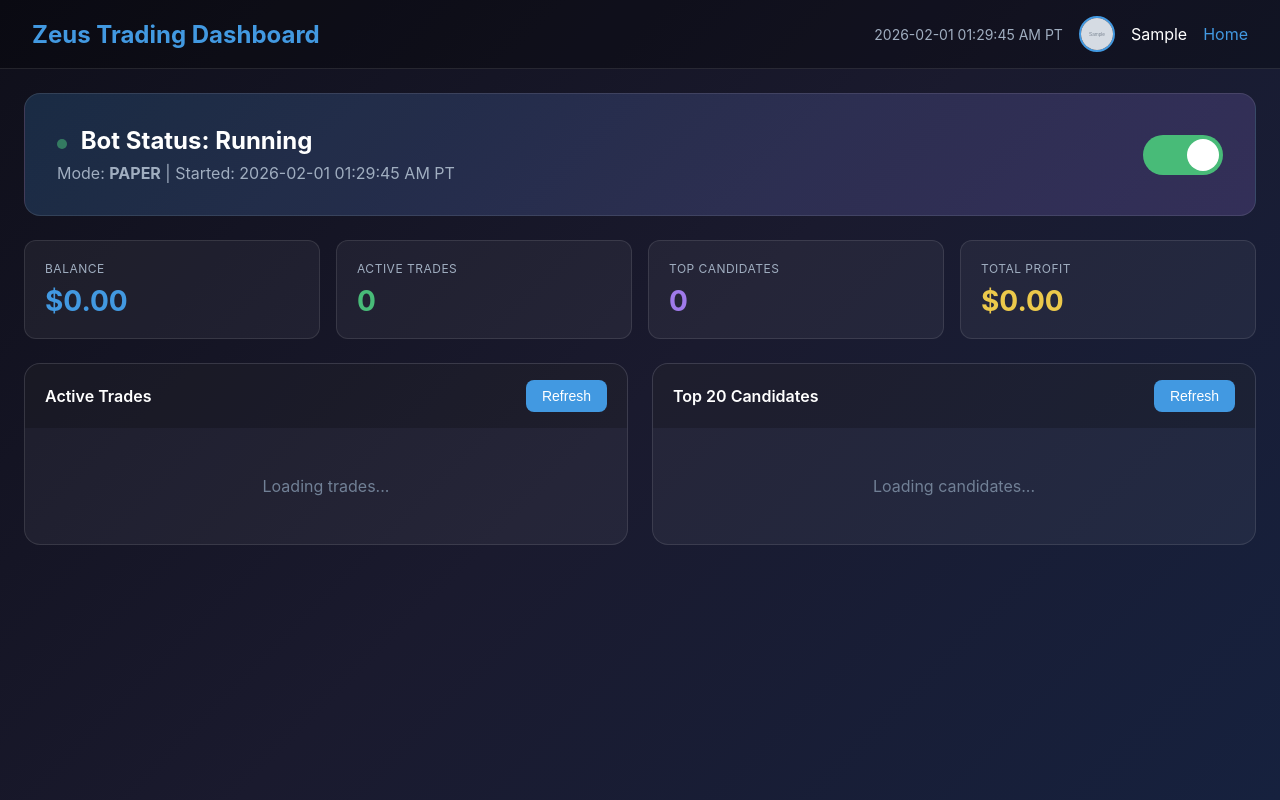
After one commit to ZeusEngineIntelligenceCore/Zeus-Ultra, a Flask app: template templates/dashboard.html in a window 1280 px wide. The commit adds this page. Run offline with Flask 3, Linux system fonts and the light colour scheme; tables that the repository leaves empty hold one stand-in row (values such as "Sample post"); the template is opened without the code that fills it: values that come from a table or form of the project are taken from there, most other values are stand-ins (such as "Sample title", 1, 10 or a date in 2020); grey boxes marked "Sample" are stand-in pictures; parts of the project's set-up code (start-up, migrations or seed data) failed here and were passed over.

Commit message:
Add real-time dashboard and improve sell order management
Implement a production WSGI server, add a dashboard link, enhance bot status reporting, and introduce real-time sell order monitoring and adjustment logic.

Replit-Commit-Author: Agent
Replit-Commit-Session-Id: bdfe89a2-b08d-4bb0-b87e-1cd92a257f8f
Replit-Commit-Checkpoint-Type: intermediate_checkpoint
Replit-Commit-Event-Id: 565c1daa-e05d-4341-a127-f5f75fec7b3a
Replit-Commit-Screenshot-Url: https://storage.googleapis.com/screenshot-production-us-central1/dd5a7376-3679-4e50-8ec8-eefeb8335eb6/bdfe89a2-b08d-4bb0-b87e-1cd92a257f8f/2pd5yH4
Replit-Helium-Checkpoint-Created: true

```diff
--- a/main.py
+++ b/main.py
@@ -1,17 +1,20 @@
 #!/usr/bin/env python3
 """
 ZEUS AUTONOMOUS TRADING BOT
-Main entry point - Flask web server with background trading bot
+Main entry point - Production WSGI server with background trading bot
 """
 
 import asyncio
 import os
 import sys
 import threading
+import json
+from datetime import datetime
+import pytz
 
 sys.path.insert(0, os.path.dirname(os.path.abspath(__file__)))
 
-from flask import render_template
+from flask import render_template, jsonify, request
 from flask_login import current_user
 from app import app
 from replit_auth import make_replit_blueprint, require_login
@@ -19,40 +22,134 @@ from src.zeus.core.bot import ZeusBot
 
 app.register_blueprint(make_replit_blueprint(), url_prefix="/auth")
 
-bot_status = {"running": False, "mode": "UNKNOWN", "error": None}
+LA_TZ = pytz.timezone('America/Los_Angeles')
+
+bot_instance = None
+bot_thread = None
+bot_lock = threading.Lock()
+
+bot_status = {
+    "running": False,
+    "mode": "UNKNOWN",
+    "error": None,
+    "balance": 0,
+    "holdings_count": 0,
+    "active_trades": 0,
+    "total_profit": 0,
+    "candidates_count": 0,
+    "last_scan": None,
+    "uptime_start": None
+}
+
+
+def get_la_time():
+    return datetime.now(LA_TZ)
+
+
+def format_la_time(dt=None):
+    if dt is None:
+        dt = get_la_time()
+    return dt.strftime("%Y-%m-%d %I:%M:%S %p PT")
 
 
 @app.route("/")
 def index():
-    return render_template("index.html", user=current_user, bot_status=bot_status)
+    return render_template("index.html", user=current_user, bot_status=bot_status, current_time=format_la_time())
 
 
 @app.route("/health")
 def health():
-    return {"status": "ok"}, 200
+    return {"status": "ok", "time": format_la_time()}, 200
 
 
 @app.route("/status")
 def status():
-    return bot_status, 200
+    with bot_lock:
+        status_copy = bot_status.copy()
+        status_copy["current_time"] = format_la_time()
+        if bot_instance and bot_instance.running:
+            try:
+                state = bot_instance.get_status()
+                status_copy["balance"] = state.get("balance", 0)
+                status_copy["active_trades"] = len(state.get("active_trades", {}))
+                status_copy["candidates_count"] = len(state.get("candidates", []))
+                status_copy["total_profit"] = state.get("total_profit", 0)
+                status_copy["cycle_count"] = state.get("cycle_count", 0)
+            except Exception:
+                pass
+    return jsonify(status_copy), 200
 
 
-@app.route("/api")
-def api():
-    return {"status": "ok"}, 200
+@app.route("/api/trades")
+@require_login
+def api_trades():
+    if not bot_instance:
+        return jsonify({"trades": [], "error": "Bot not running"}), 200
+    try:
+        state = bot_instance.get_status()
+        trades = []
+        for trade_id, trade in state.get("active_trades", {}).items():
+            trades.append({
+                "id": trade_id,
+                "symbol": trade.get("symbol"),
+                "side": trade.get("side"),
+                "entry_price": trade.get("entry_price"),
+                "size": trade.get("size"),
+                "stop_loss": trade.get("stop_loss"),
+                "take_profit": trade.get("take_profit"),
+                "entry_time": trade.get("entry_time"),
+                "status": trade.get("status")
+            })
+        return jsonify({"trades": trades, "count": len(trades)}), 200
+    except Exception as e:
+        return jsonify({"trades": [], "error": str(e)}), 200
+
+
+@app.route("/api/candidates")
+@require_login
+def api_candidates():
+    if not bot_instance:
+        return jsonify({"candidates": [], "error": "Bot not running"}), 200
+    try:
+        state = bot_instance.get_status()
+        candidates = state.get("candidates", [])[:20]
+        return jsonify({"candidates": candidates, "count": len(candidates)}), 200
+    except Exception as e:
+        return jsonify({"candidates": [], "error": str(e)}), 200
+
+
+@app.route("/api/bot/toggle", methods=["POST"])
+@require_login
+def toggle_bot():
+    global bot_instance, bot_thread
+    with bot_lock:
+        if bot_status["running"]:
+            if bot_instance:
+                bot_instance.running = False
+            bot_status["running"] = False
+            bot_status["uptime_start"] = None
+            return jsonify({"status": "stopped", "message": "Bot stopped"}), 200
+        else:
+            bot_thread = threading.Thread(target=run_trading_bot, daemon=True)
+            bot_thread.start()
+            return jsonify({"status": "starting", "message": "Bot starting..."}), 200
 
 
 @app.route("/dashboard")
 @require_login
 def dashboard():
-    return render_template("index.html", user=current_user, bot_status=bot_status)
+    return render_template("dashboard.html", user=current_user, bot_status=bot_status, current_time=format_la_time())
 
 
 def run_trading_bot():
+    global bot_instance
+
     async def start_bot():
+        global bot_instance
         print("=" * 60)
         print("  ZEUS AUTONOMOUS TRADING BOT")
         print("  Advanced Cryptocurrency Trading System")
+        print(f"  Started: {format_la_time()}")
         print("=" * 60)
 
         kraken_key = os.environ.get("KRAKEN_API_KEY", "")
@@ -64,30 +161,65 @@ def run_trading_bot():
         if not kraken_key or not kraken_secret:
             print("\n[WARNING] Kraken API credentials not set.")
             print("The bot will run in READ-ONLY mode (market scanning only).")
-            print("Set KRAKEN_API_KEY and KRAKEN_API_SECRET to enable trading.")
-            print("")
 
         print(f"\n[MODE] Running in {mode} mode")
-        print("")
 
-        bot_status["mode"] = mode
-        bot_status["running"] = True
+        with bot_lock:
+            bot_status["mode"] = mode
+            bot_status["running"] = True
+            bot_status["uptime_start"] = format_la_time()
+            bot_status["error"] = None
 
         try:
-            bot = ZeusBot(
+            bot_instance = ZeusBot(
                 kraken_key=kraken_key,
                 kraken_secret=kraken_secret,
                 telegram_token=telegram_token,
                 telegram_chat_id=telegram_chat_id,
                 mode=mode
             )
-            await bot.run_forever()
+            await bot_instance.run_forever()
         except Exception as e:
-            bot_status["error"] = str(e)
-            bot_status["running"] = False
+            with bot_lock:
+                bot_status["error"] = str(e)
+                bot_status["running"] = False
             print(f"Bot error: {e}")
 
     asyncio.run(start_bot())
+
+
+def run_server():
+    port = int(os.environ.get("PORT", 5000))
+    print(f"[SERVER] Starting production server on port {port}")
+
+    from gunicorn.app.base import BaseApplication
+
+    class GunicornApp(BaseApplication):
+        def __init__(self, application, options=None):
+            self.options = options or {}
+            self.application = application
+            super().__init__()
+
+        def load_config(self):
+            for key, value in self.options.items():
+                if key in self.cfg.settings and value is not None:
+                    self.cfg.set(key.lower(), value)
+
+        def load(self):
+            return self.application
+
+    options = {
+        'bind': f'0.0.0.0:{port}',
+        'workers': 2,
+        'threads': 4,
+        'timeout': 120,
+        'accesslog': '-',
+        'errorlog': '-',
+        'loglevel': 'info',
+        'preload_app': True
+    }
+
+    GunicornApp(app, options).run()
 
 
 if __name__ == "__main__":
@@ -95,6 +227,4 @@ if __name__ == "__main__":
     bot_thread.start()
     print("[BOT] Trading bot started in background thread")
 
-    port = int(os.environ.get("PORT", 5000))
-    print(f"[SERVER] Starting web server on port {port}")
-    app.run(host="0.0.0.0", port=port, use_reloader=False)
+    run_server()
--- a/src/zeus/core/state.py
+++ b/src/zeus/core/state.py
@@ -46,6 +46,8 @@ class TradeRecord:
     volume_at_entry: float = 0.0
     is_manual: bool = False
     protected: bool = False
+    sell_order_id: Optional[str] = None
+    mtf_alignment: float = 0.0
 
 
 @dataclass
--- /dev/null
+++ b/templates/dashboard.html
@@ -0,0 +1,339 @@
+<!DOCTYPE html>
+<html lang="en">
+<head>
+    <meta charset="UTF-8">
+    <meta name="viewport" content="width=device-width, initial-scale=1.0">
+    <title>Zeus Trading Dashboard</title>
+    <style>
+        * { box-sizing: border-box; margin: 0; padding: 0; }
+        body {
+            font-family: -apple-system, BlinkMacSystemFont, 'Segoe UI', Roboto, sans-serif;
+            background: linear-gradient(135deg, #0f0f1a 0%, #1a1a2e 50%, #16213e 100%);
+            color: #fff;
+            min-height: 100vh;
+        }
+        .header {
+            background: rgba(0,0,0,0.3);
+            padding: 1rem 2rem;
+            display: flex;
+            justify-content: space-between;
+            align-items: center;
+            border-bottom: 1px solid rgba(255,255,255,0.1);
+        }
+        .logo { font-size: 1.5rem; font-weight: bold; color: #4299e1; }
+        .user-info { display: flex; align-items: center; gap: 1rem; }
+        .user-avatar { width: 36px; height: 36px; border-radius: 50%; border: 2px solid #4299e1; }
+        .time-display { color: #a0aec0; font-size: 0.875rem; }
+        .container { max-width: 1400px; margin: 0 auto; padding: 1.5rem; }
+        .toggle-section {
+            background: linear-gradient(135deg, rgba(66,153,225,0.2), rgba(159,122,234,0.2));
+            border-radius: 1rem;
+            padding: 2rem;
+            margin-bottom: 1.5rem;
+            display: flex;
+            justify-content: space-between;
+            align-items: center;
+            border: 1px solid rgba(255,255,255,0.1);
+        }
+        .toggle-info h2 { font-size: 1.5rem; margin-bottom: 0.5rem; }
+        .toggle-info p { color: #a0aec0; }
+        .toggle-switch {
+            position: relative;
+            width: 80px;
+            height: 40px;
+        }
+        .toggle-switch input { opacity: 0; width: 0; height: 0; }
+        .slider {
+            position: absolute;
+            cursor: pointer;
+            top: 0; left: 0; right: 0; bottom: 0;
+            background-color: #4a5568;
+            transition: 0.4s;
+            border-radius: 40px;
+        }
+        .slider:before {
+            position: absolute;
+            content: "";
+            height: 32px;
+            width: 32px;
+            left: 4px;
+            bottom: 4px;
+            background-color: white;
+            transition: 0.4s;
+            border-radius: 50%;
+        }
+        input:checked + .slider { background-color: #48bb78; }
+        input:checked + .slider:before { transform: translateX(40px); }
+        .stats-grid {
+            display: grid;
+            grid-template-columns: repeat(auto-fit, minmax(200px, 1fr));
+            gap: 1rem;
+            margin-bottom: 1.5rem;
+        }
+        .stat-card {
+            background: rgba(255,255,255,0.05);
+            border-radius: 0.75rem;
+            padding: 1.25rem;
+            border: 1px solid rgba(255,255,255,0.1);
+        }
+        .stat-label { color: #a0aec0; font-size: 0.75rem; text-transform: uppercase; letter-spacing: 0.5px; }
+        .stat-value { font-size: 1.75rem; font-weight: bold; margin-top: 0.5rem; }
+        .stat-value.green { color: #48bb78; }
+        .stat-value.blue { color: #4299e1; }
+        .stat-value.yellow { color: #ecc94b; }
+        .stat-value.purple { color: #9f7aea; }
+        .main-grid {
+            display: grid;
+            grid-template-columns: 1fr 1fr;
+            gap: 1.5rem;
+        }
+        @media (max-width: 900px) { .main-grid { grid-template-columns: 1fr; } }
+        .panel {
+            background: rgba(255,255,255,0.05);
+            border-radius: 1rem;
+            border: 1px solid rgba(255,255,255,0.1);
+            overflow: hidden;
+        }
+        .panel-header {
+            background: rgba(0,0,0,0.2);
+            padding: 1rem 1.25rem;
+            font-weight: 600;
+            display: flex;
+            justify-content: space-between;
+            align-items: center;
+        }
+        .panel-body { padding: 1rem; max-height: 400px; overflow-y: auto; }
+        .trade-item, .candidate-item {
+            background: rgba(0,0,0,0.2);
+            border-radius: 0.5rem;
+            padding: 1rem;
+            margin-bottom: 0.75rem;
+            border-left: 3px solid #4299e1;
+        }
+        .trade-item.sell { border-left-color: #f56565; }
+        .trade-header { display: flex; justify-content: space-between; margin-bottom: 0.5rem; }
+        .trade-symbol { font-weight: 600; font-size: 1rem; }
+        .trade-side { font-size: 0.75rem; padding: 0.25rem 0.5rem; border-radius: 0.25rem; }
+        .trade-side.buy { background: #2f855a; }
+        .trade-side.sell { background: #c53030; }
+        .trade-details { display: grid; grid-template-columns: 1fr 1fr; gap: 0.5rem; font-size: 0.875rem; color: #a0aec0; }
+        .candidate-item { border-left-color: #9f7aea; }
+        .candidate-score { font-size: 1.25rem; font-weight: bold; color: #48bb78; }
+        .candidate-stage { font-size: 0.75rem; padding: 0.25rem 0.5rem; border-radius: 0.25rem; background: #553c9a; }
+        .empty-state { text-align: center; padding: 2rem; color: #718096; }
+        .refresh-btn {
+            background: #4299e1;
+            border: none;
+            padding: 0.5rem 1rem;
+            border-radius: 0.5rem;
+            color: white;
+            cursor: pointer;
+            font-size: 0.875rem;
+        }
+        .refresh-btn:hover { background: #3182ce; }
+        .status-dot {
+            width: 10px;
+            height: 10px;
+            border-radius: 50%;
+            display: inline-block;
+            margin-right: 0.5rem;
+            animation: pulse 2s infinite;
+        }
+        .status-dot.running { background: #48bb78; }
+        .status-dot.stopped { background: #f56565; }
+        @keyframes pulse {
+            0%, 100% { opacity: 1; }
+            50% { opacity: 0.5; }
+        }
+        .log-output {
+            background: #0d1117;
+            border-radius: 0.5rem;
+            padding: 1rem;
+            font-family: 'Monaco', 'Menlo', monospace;
+            font-size: 0.8rem;
+            line-height: 1.5;
+            max-height: 300px;
+            overflow-y: auto;
+            color: #8b949e;
+        }
+        .log-line { margin-bottom: 0.25rem; }
+        .log-time { color: #58a6ff; }
+        .log-info { color: #3fb950; }
+        .log-warn { color: #d29922; }
+        .log-error { color: #f85149; }
+    </style>
+</head>
+<body>
+    <header class="header">
+        <div class="logo">Zeus Trading Dashboard</div>
+        <div class="user-info">
+            <span class="time-display" id="currentTime">{{ current_time }}</span>
+            {% if user.profile_image_url %}
+                <img src="{{ user.profile_image_url }}" alt="Profile" class="user-avatar">
+            {% endif %}
+            <span>{{ user.first_name or user.email or 'Trader' }}</span>
+            <a href="/" style="color: #4299e1; text-decoration: none;">Home</a>
+        </div>
+    </header>
+
+    <div class="container">
+        <div class="toggle-section">
+            <div class="toggle-info">
+                <h2>
+                    <span class="status-dot {{ 'running' if bot_status.running else 'stopped' }}" id="statusDot"></span>
+                    Bot Status: <span id="botStatusText">{{ 'Running' if bot_status.running else 'Stopped' }}</span>
+                </h2>
+                <p>Mode: <strong id="tradingMode">{{ bot_status.mode }}</strong> |
+                   Started: <span id="uptimeStart">{{ bot_status.uptime_start or 'N/A' }}</span></p>
+            </div>
+            <label class="toggle-switch">
+                <input type="checkbox" id="botToggle" {{ 'checked' if bot_status.running else '' }}>
+                <span class="slider"></span>
+            </label>
+        </div>
+
+        <div class="stats-grid">
+            <div class="stat-card">
+                <div class="stat-label">Balance</div>
+                <div class="stat-value blue" id="balance">$<span>{{ "%.2f"|format(bot_status.balance) }}</span></div>
+            </div>
+            <div class="stat-card">
+                <div class="stat-label">Active Trades</div>
+                <div class="stat-value green" id="activeTrades">{{ bot_status.active_trades }}</div>
+            </div>
+            <div class="stat-card">
+                <div class="stat-label">Top Candidates</div>
+                <div class="stat-value purple" id="candidates">{{ bot_status.candidates_count }}</div>
+            </div>
+            <div class="stat-card">
+                <div class="stat-label">Total Profit</div>
+                <div class="stat-value yellow" id="totalProfit">${{ "%.2f"|format(bot_status.total_profit) }}</div>
+            </div>
+        </div>
+
+        <div class="main-grid">
+            <div class="panel">
+                <div class="panel-header">
+                    <span>Active Trades</span>
+                    <button class="refresh-btn" onclick="refreshTrades()">Refresh</button>
+                </div>
+                <div class="panel-body" id="tradesPanel">
+                    <div class="empty-state">Loading trades...</div>
+                </div>
+            </div>
+
+            <div class="panel">
+                <div class="panel-header">
+                    <span>Top 20 Candidates</span>
+                    <button class="refresh-btn" onclick="refreshCandidates()">Refresh</button>
+                </div>
+                <div class="panel-body" id="candidatesPanel">
+                    <div class="empty-state">Loading candidates...</div>
+                </div>
+            </div>
+        </div>
+    </div>
+
+    <script>
+        const botToggle = document.getElementById('botToggle');
+
+        botToggle.addEventListener('change', async function() {
+            try {
+                const response = await fetch('/api/bot/toggle', { method: 'POST' });
+                const data = await response.json();
+                updateStatus();
+            } catch (error) {
+                console.error('Toggle error:', error);
+                botToggle.checked = !botToggle.checked;
+            }
+        });
+
+        async function updateStatus() {
+            try {
+                const response = await fetch('/status');
+                const data = await response.json();
+
+                document.getElementById('currentTime').textContent = data.current_time;
+                document.getElementById('botStatusText').textContent = data.running ? 'Running' : 'Stopped';
+                document.getElementById('statusDot').className = 'status-dot ' + (data.running ? 'running' : 'stopped');
+                document.getElementById('tradingMode').textContent = data.mode;
+                document.getElementById('uptimeStart').textContent = data.uptime_start || 'N/A';
+                document.getElementById('balance').innerHTML = '$' + parseFloat(data.balance || 0).toFixed(2);
+                document.getElementById('activeTrades').textContent = data.active_trades || 0;
+                document.getElementById('candidates').textContent = data.candidates_count || 0;
+                document.getElementById('totalProfit').textContent = '$' + parseFloat(data.total_profit || 0).toFixed(2);
+
+                botToggle.checked = data.running;
+            } catch (error) {
+                console.error('Status update error:', error);
+            }
+        }
+
+        async function refreshTrades() {
+            try {
+                const response = await fetch('/api/trades');
+                const data = await response.json();
+                const panel = document.getElementById('tradesPanel');
+
+                if (!data.trades || data.trades.length === 0) {
+                    panel.innerHTML = '<div class="empty-state">No active trades</div>';
+                    return;
+                }
+
+                panel.innerHTML = data.trades.map(trade => `
+                    <div class="trade-item ${trade.side}">
+                        <div class="trade-header">
+                            <span class="trade-symbol">${trade.symbol}</span>
+                            <span class="trade-side ${trade.side}">${trade.side.toUpperCase()}</span>
+                        </div>
+                        <div class="trade-details">
+                            <span>Entry: $${parseFloat(trade.entry_price).toFixed(6)}</span>
+                            <span>Size: ${parseFloat(trade.size).toFixed(4)}</span>
+                            <span>SL: $${parseFloat(trade.stop_loss).toFixed(6)}</span>
+                            <span>TP: $${parseFloat(trade.take_profit).toFixed(6)}</span>
+                        </div>
+                    </div>
+                `).join('');
+            } catch (error) {
+                console.error('Trades refresh error:', error);
+            }
+        }
+
+        async function refreshCandidates() {
+            try {
+                const response = await fetch('/api/candidates');
+                const data = await response.json();
+                const panel = document.getElementById('candidatesPanel');
+
+                if (!data.candidates || data.candidates.length === 0) {
+                    panel.innerHTML = '<div class="empty-state">No candidates found</div>';
+                    return;
+                }
+
+                panel.innerHTML = data.candidates.slice(0, 20).map((c, i) => `
+                    <div class="candidate-item">
+                        <div class="trade-header">
+                            <span class="trade-symbol">#${i+1} ${c.symbol}</span>
+                            <span class="candidate-stage">${c.stage}</span>
+                        </div>
+                        <div class="trade-details">
+                            <span>Score: <strong class="candidate-score">${parseFloat(c.prebreakout_score).toFixed(1)}</strong></span>
+                            <span>Price: $${parseFloat(c.price || 0).toFixed(6)}</span>
+                        </div>
+                    </div>
+                `).join('');
+            } catch (error) {
+                console.error('Candidates refresh error:', error);
+            }
+        }
+
+        updateStatus();
+        refreshTrades();
+        refreshCandidates();
+
+        setInterval(updateStatus, 5000);
+        setInterval(refreshTrades, 15000);
+        setInterval(refreshCandidates, 30000);
+    </script>
+</body>
+</html>
--- a/templates/index.html
+++ b/templates/index.html
@@ -160,6 +160,11 @@
         </section>
 
         {% if user and user.is_authenticated %}
+        <div style="text-align: center; margin-bottom: 2rem;">
+            <a href="/dashboard" class="btn btn-primary" style="padding: 1rem 2rem; font-size: 1.1rem;">
+                Open Trading Dashboard
+            </a>
+        </div>
         <div class="dashboard">
             <div class="card">
                 <h3>Bot Status</h3>
```
Also changed, not shown: src/zeus/core/bot.py (+48 -2 lines).
